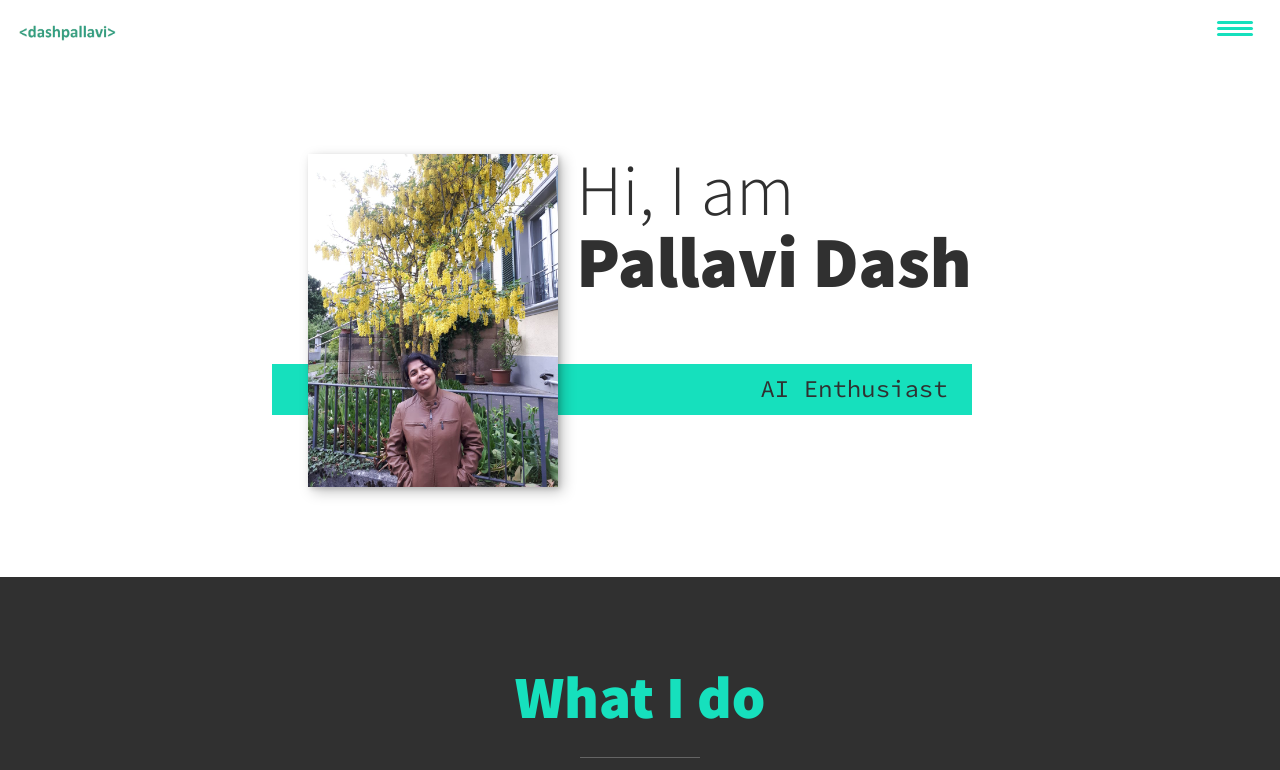
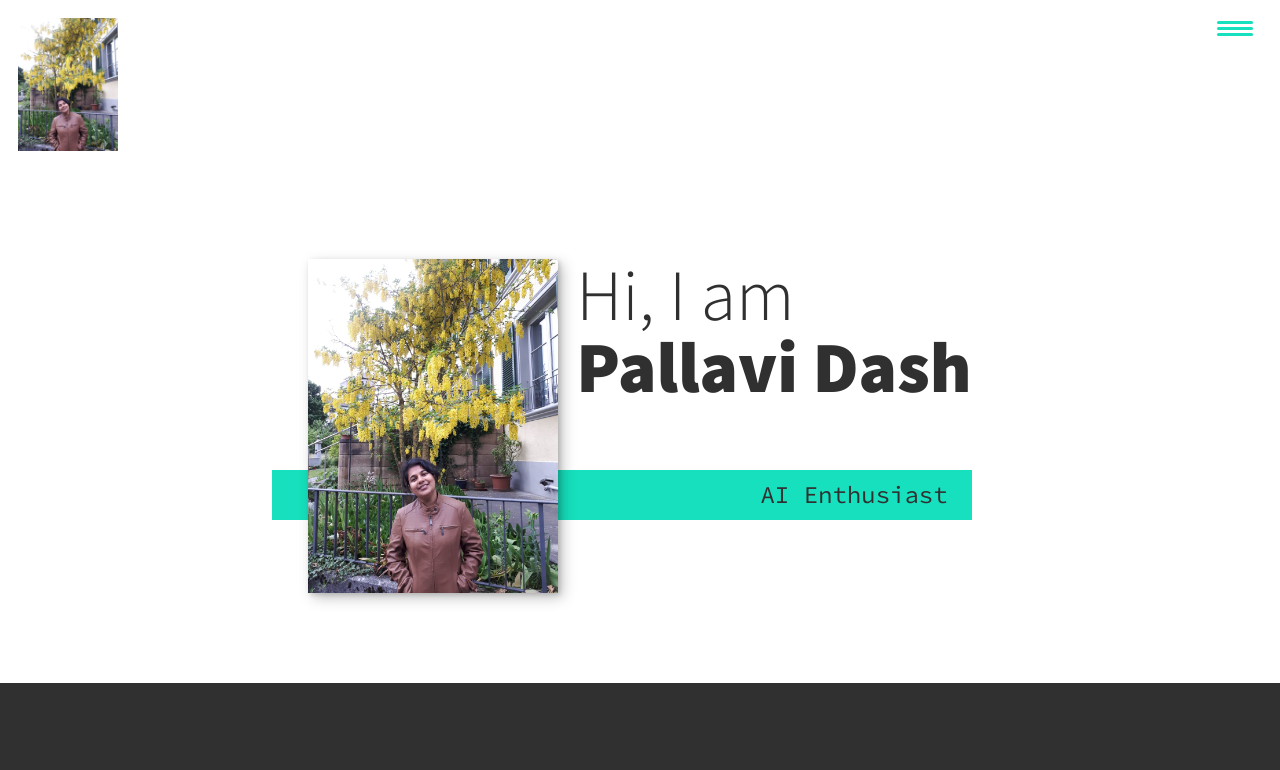
Before and after one commit to pd1298/pallavidash.github.io, a plain HTML site: page index.html in a window 1280 px wide. Shown: the top 770 px of the page. Drawn offline with nearby package versions, Linux system fonts and the light colour scheme.

Commit message:
Update index.html

```diff
--- a/index.html
+++ b/index.html
@@ -16,7 +16,7 @@
     <body>
         <header>
             <div class="logo">
-                <img src="https://github.com/pd1298/pallavidash.github.io/blob/master/img/logo_main.png" alt="">
+                <img src="img/propic.jpg" alt="">
             </div>
             <button class="nav-toggle" aria-label="toggle navigation">
                 <span class="hamburger"></span>
```
